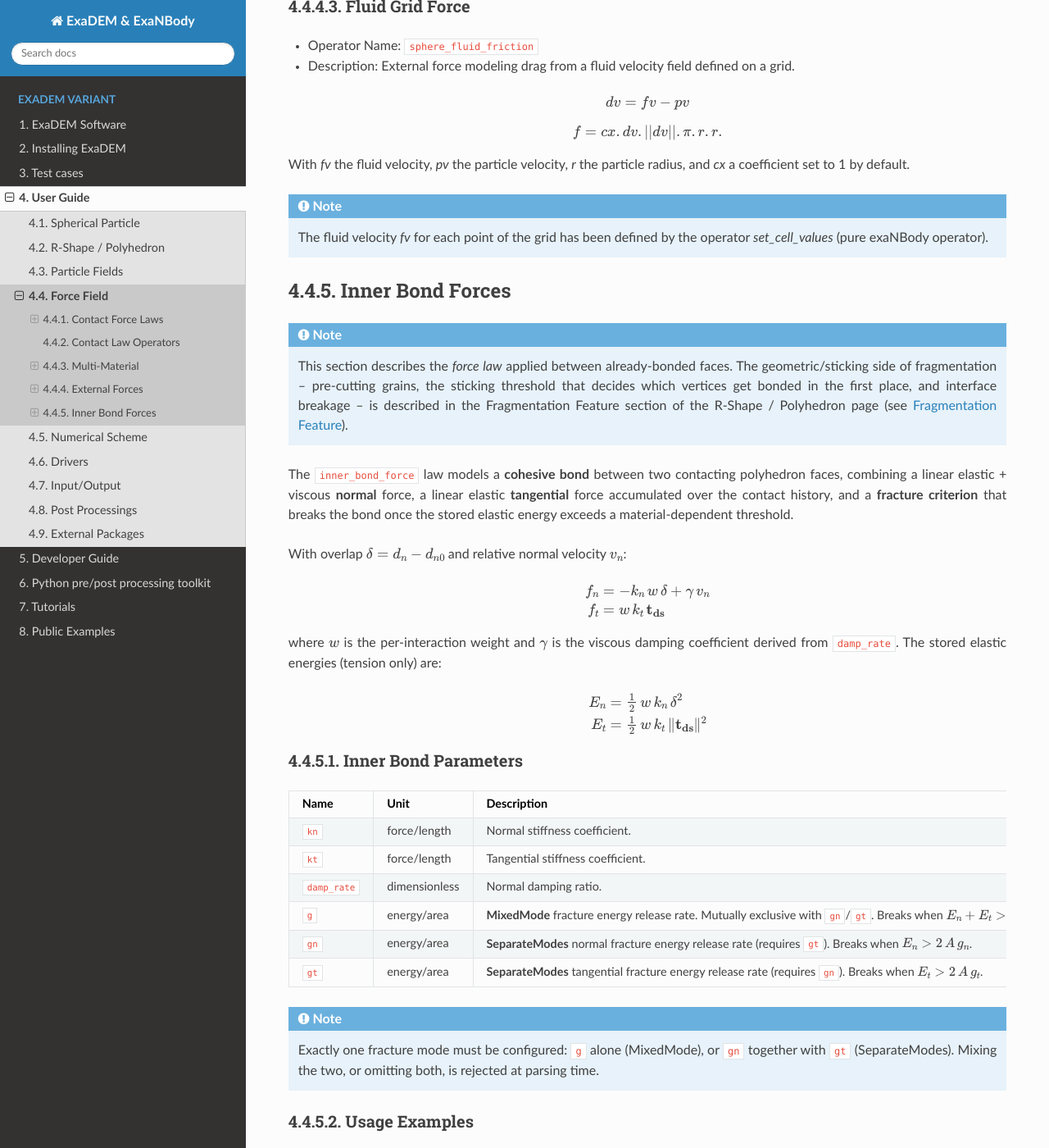
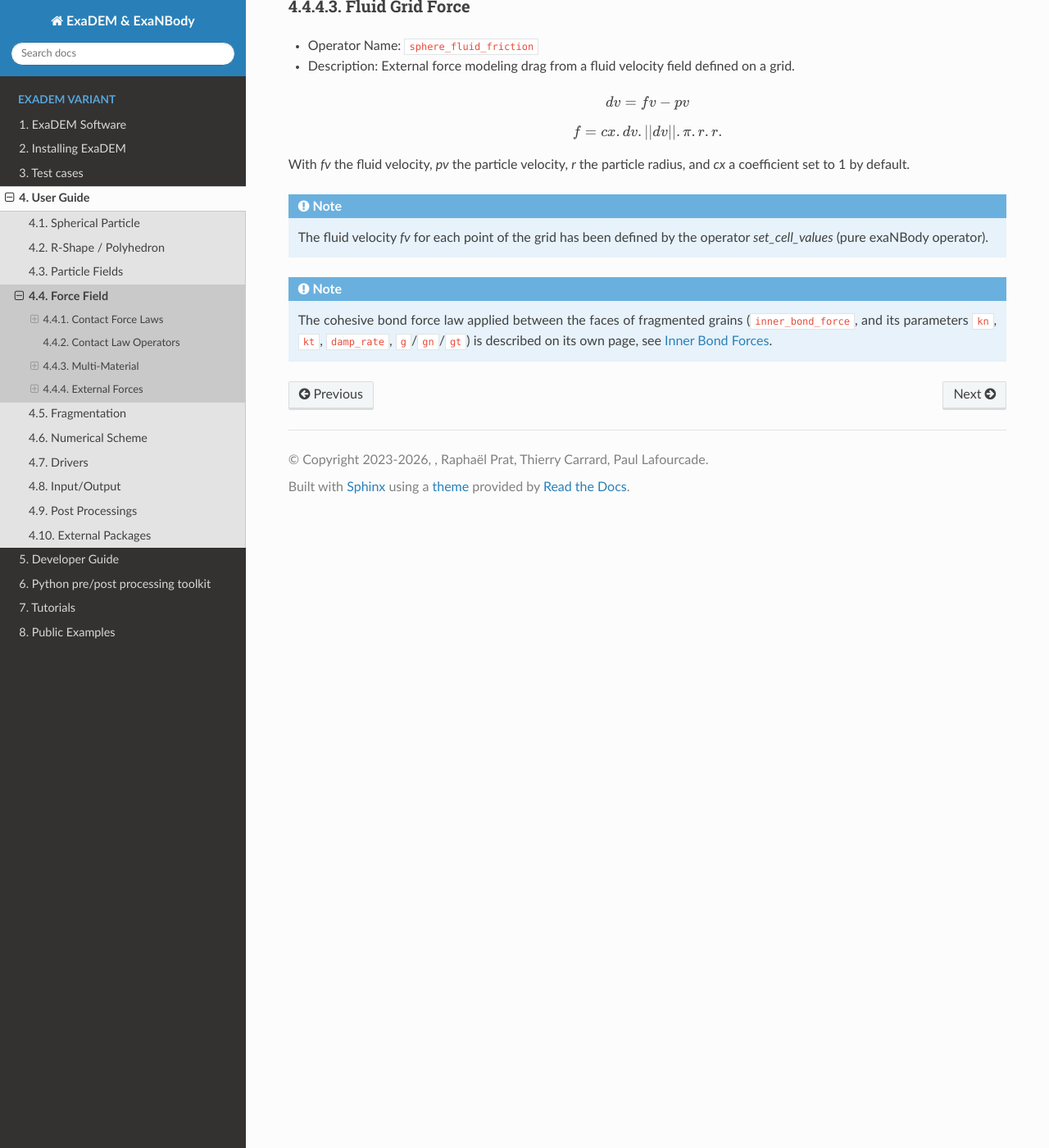
Before and after one commit to Collab4exaNBody/doc_exaDEM, a Sphinx documentation site: the page built from docs/source/project_exaDEM/user_guide/force_field.rst, in a window 1280 px wide and 1400 px high, scrolled down 11315 px. Shown: the whole window at 82% size. Built offline with Sphinx 7.4.7 and the Read the Docs theme 3.1.0, drawn with Linux system fonts in a browser that asks for light colours; some of the changed text lies outside the part shown.

Commit message:
add the fragmentation section

```diff
--- a/docs/source/project_exaDEM/Test_cases.rst
+++ b/docs/source/project_exaDEM/Test_cases.rst
@@ -550,7 +550,7 @@
 Example 7: Fragmentation with two fragments
 ^^^^^^^^^^^^^^^^^^^^^^^^^^^^^^^^^^^^^^^^^^^
 
-This simulation demonstrates the fragmentation capability. The test case considers a grain composed of two fragments that is rapidly projected onto a rigid surface. Two configurations are compared. In the first one, the grain remains intact because the breakage criterion, governed by the parameter g, is not reached. In the second configuration, a lower value of g leads to the failure of the interface between the two fragments, resulting in fragmentation.
+This simulation demonstrates the fragmentation capability (see :ref:`exadem_fragmentation`). The test case considers a grain composed of two fragments that is rapidly projected onto a rigid surface. Two configurations are compared. In the first one, the grain remains intact because the breakage criterion, governed by the parameter g, is not reached. In the second configuration, a lower value of g leads to the failure of the interface between the two fragments, resulting in fragmentation.
 
 - Input files:
 
--- a/docs/source/project_exaDEM/developer_guide/changelog.rst
+++ b/docs/source/project_exaDEM/developer_guide/changelog.rst
@@ -16,6 +16,11 @@
    This release is under development on the ``main`` branch and has not been tagged yet.
 
 New Features:
+
+   * Fragmentation
+
+      - Add the ``number_weight_contact_polyhedron`` operator to weight down ``kn``/``kt`` by the number of simultaneously active contacts between the same pair of particles, keeping contact stiffness consistent right after an inner bond breaks. See :ref:`fragmentation_weighted_contacts`.
+      - Fragmentation is no longer an experimental feature.
 
    * Fields
 
--- a/docs/source/project_exaDEM/user_guide/force_field.rst
+++ b/docs/source/project_exaDEM/user_guide/force_field.rst
@@ -622,134 +622,8 @@
 
   The fluid velocity `fv` for each point of the grid has been defined by the operator `set_cell_values` (pure exaNBody operator).
 
-.. _force_field_inner_bond_forces:
-
-Inner Bond Forces
------------------
-
 .. note::
 
-   This section describes the *force law* applied between already-bonded faces. The
-   geometric/sticking side of fragmentation -- pre-cutting grains, the sticking threshold that
-   decides which vertices get bonded in the first place, and interface breakage -- is described
-   in the Fragmentation Feature section of the R-Shape / Polyhedron page (see
-   :ref:`polyhedra_fragmentation`).
-
-The ``inner_bond_force`` law models a **cohesive bond** between two contacting
-polyhedron faces, combining a linear elastic + viscous **normal** force, a
-linear elastic **tangential** force accumulated over the contact history, and
-a **fracture criterion** that breaks the bond once the stored elastic energy
-exceeds a material-dependent threshold.
-
-With overlap :math:`\delta = d_n - d_{n0}` and relative normal velocity :math:`v_n`:
-
-.. math::
-
-   f_n &= -k_n\, w\, \delta + \gamma\, v_n \\
-   f_t &= w\, k_t\, \mathbf{t_{ds}}
-
-where :math:`w` is the per-interaction weight and :math:`\gamma` is the
-viscous damping coefficient derived from ``damp_rate``. The stored elastic
-energies (tension only) are:
-
-.. math::
-
-   E_n &= \tfrac12\, w\, k_n\, \delta^2 \\
-   E_t &= \tfrac12\, w\, k_t\, \lVert \mathbf{t_{ds}} \rVert^2
-
-Inner Bond Parameters
-~~~~~~~~~~~~~~~~~~~~~
-
-.. list-table::
-   :header-rows: 1
-   :widths: 12 10 78
-
-   * - Name
-     - Unit
-     - Description
-   * - ``kn``
-     - force/length
-     - Normal stiffness coefficient.
-   * - ``kt``
-     - force/length
-     - Tangential stiffness coefficient.
-   * - ``damp_rate``
-     - dimensionless
-     - Normal damping ratio.
-   * - ``g``
-     - energy/area
-     - **MixedMode** fracture energy release rate. Mutually exclusive with
-       ``gn``/``gt``. Breaks when :math:`E_n + E_t > 2\,A\,g`.
-   * - ``gn``
-     - energy/area
-     - **SeparateModes** normal fracture energy release rate (requires ``gt``).
-       Breaks when :math:`E_n > 2\,A\,g_n`.
-   * - ``gt``
-     - energy/area
-     - **SeparateModes** tangential fracture energy release rate (requires ``gn``).
-       Breaks when :math:`E_t > 2\,A\,g_t`.
-
-.. note::
-
-   Exactly one fracture mode must be configured: ``g`` alone (MixedMode), or
-   ``gn`` together with ``gt`` (SeparateModes). Mixing the two, or omitting
-   both, is rejected at parsing time.
-
-Usage Examples
-~~~~~~~~~~~~~~
-
-Single configuration (no groups), mixed-mode fracture:
-
-.. code-block:: yaml
-
-   inner_bond_params:
-     kn: 10000 N/m
-     kt: 8000 N/m
-     damp_rate: 0.1
-     g: 5.0 J/m^2
-
-Single configuration (no groups), separate-mode fracture:
-
-.. code-block:: yaml
-
-   inner_bond_params:
-     kn: 10000 N/m
-     kt: 8000 N/m
-     damp_rate: 0.1
-     gn: 5.0 J/m^2
-     gt: 2.0 J/m^2
-
-With multiple groups, use the ``inner_bond_params`` operator with one entry
-per ``(group1[p], group2[p])`` pair in parallel arrays:
-
-.. note::
-
-   Since ``exaDEM-1.2.3``, pairs are defined with ``group1``/``group2`` (particle group indices) instead of the former ``mat1``/``mat2`` (particle type names). Particle groups must be assigned beforehand via the ``group`` parameter of ``set_fields`` or the ``set_group`` operator.
-
-.. code-block:: yaml
-
-   - inner_bond_params:
-      group1:    [      0,     0,     1 ]
-      group2:    [      0,     1,     1 ]
-      kn:        [   5000, 10000, 15000 ]
-      kt:        [   4000,  8000, 12000 ]
-      damp_rate: [  0.999, 0.999, 0.999 ]
-      gn:        [   1e-5,  1e-5,  1e-5 ]
-      gt:        [   1e-5,  1e-5,  1e-5 ]
-
-   # or, mixed mode for every pair:
-   - inner_bond_params:
-      group1:    [      0,     1 ]
-      group2:    [      0,     1 ]
-      kn:        [   5000, 15000 ]
-      kt:        [   4000, 12000 ]
-      damp_rate: [  0.999,  0.999 ]
-      g:         [   1e-5,   1e-5 ]
-
-See also
-~~~~~~~~
-
-- ``stick_polyhedra`` — builds the inner-bond interactions and computes the
-  fracture criterion's area term per bonded face.
-- ``apply_interface_fracture_criterion`` — applies the configured rupture
-  mode (mixed or separate) to decide whether a bonded interface breaks.
+   The cohesive bond force law applied between the faces of fragmented grains
+   (``inner_bond_force``, and its parameters ``kn``, ``kt``, ``damp_rate``, ``g``/``gn``/``gt``)
+   is described on its own page, see :ref:`fragmentation_inner_bond_forces`.
--- a/docs/source/project_exaDEM/user_guide/user_guide.rst
+++ b/docs/source/project_exaDEM/user_guide/user_guide.rst
@@ -12,6 +12,7 @@
    polyhedra.rst
    fields.rst
    force_field.rst
+   fragmentation.rst
    numerical_scheme.rst
    drivers.rst
    IO.rst
```
Also changed, not shown: docs/source/project_exaDEM/user_guide/fragmentation.rst (added, +204 -0 lines), docs/source/project_exaDEM/user_guide/polyhedra.rst (+3 -35 lines).
